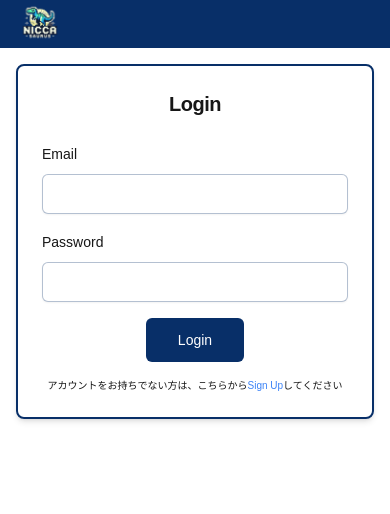
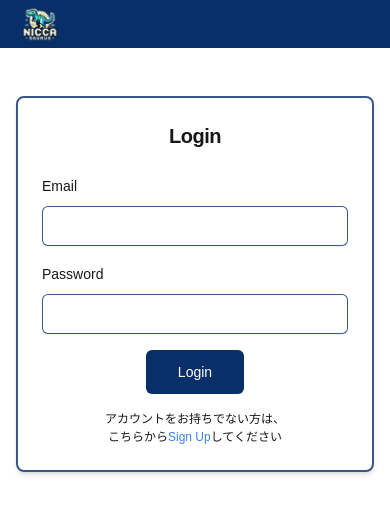
Before and after one commit to masuim/nicca-saurus, a Next.js app: page /auth in a window 390 px wide. Shown: the top 514 px of the page. Built offline with nearby package versions, Linux system fonts and the light colour scheme.

Commit message:
fix: authのスタイル調整

```diff
--- a/src/app/auth/page.tsx
+++ b/src/app/auth/page.tsx
@@ -14,16 +14,16 @@ export default function AuthPage() {
 
   return (
     <div className="flex min-h-screen flex-col md:flex-row">
-      <header className="bg-primary flex h-12 items-center px-4 md:hidden">
+      <header className="flex h-12 items-center bg-primary px-4 md:hidden">
         <Image
           src={logo}
           alt="App Logo"
           width={100}
           height={24}
-          className="h-full w-auto object-contain"
+          className="mt-1 h-full w-auto object-contain"
         />
       </header>
-      <div className="bg-primary hidden w-full items-center justify-center p-4 md:flex md:w-2/5 md:p-8">
+      <div className="hidden w-full items-center justify-center bg-primary p-4 md:flex md:w-2/5 md:p-8">
         <Image
           src={logo}
           alt="rex"
@@ -32,7 +32,7 @@ export default function AuthPage() {
           className="w-3/4 max-w-xs sm:max-w-sm"
         />
       </div>
-      <div className="flex w-full items-center justify-center p-4 md:w-3/5 md:p-8">
+      <div className="md: mt-8 flex w-full items-center justify-center p-4 md:mt-0 md:w-3/5 md:p-8">
         <Card className="w-full max-w-sm sm:max-w-md">
           <CardHeader className="flex items-center justify-center">
             <CardTitle className="text-xl sm:text-2xl">{isSignUp ? 'Sign Up' : 'Login'}</CardTitle>
--- a/src/components/login-form.tsx
+++ b/src/components/login-form.tsx
@@ -85,8 +85,10 @@ export const LoginForm = ({ setIsSignUp }: Props) => {
           </Button>
         </div>
 
-        <p className="text-center text-[10px]">
-          アカウントをお持ちでない方は、こちらから
+        <p className="text-muted-foreground mt-4 text-center text-[12px]">
+          <span className="block md:inline">アカウントをお持ちでない方は、</span>
+          <span className="block md:inline">
+            こちらから
             <button
               className="font-inherit cursor-pointer border-none bg-transparent p-0 text-blue-500 hover:underline"
               onClick={() => setIsSignUp(true)}
@@ -94,6 +96,7 @@ export const LoginForm = ({ setIsSignUp }: Props) => {
               Sign Up
             </button>
             してください
+          </span>
         </p>
       </form>
     </FormProvider>
--- a/src/components/signup-form.tsx
+++ b/src/components/signup-form.tsx
@@ -134,16 +134,18 @@ export const SignUpForm = ({ setIsSignUp }: Props) => {
             {form.formState.isSubmitting ? 'Signing up...' : 'Sign Up'}
           </Button>
         </div>
-
-        <p className="text-center text-[10px]">
-          すでにアカウントをお持ちの方は、こちらから
+        <p className="text-muted-foreground mt-4 text-center text-[12px]">
+          <span className="block md:inline">すでにアカウントをお持ちの方は、</span>
+          <span className="block md:inline">
+            こちらから
             <button
               className="font-inherit cursor-pointer border-none bg-transparent p-0 text-blue-500 hover:underline"
-            onClick={() => setIsSignUp(false)}
+              onClick={() => setIsSignUp(true)}
             >
               Login
             </button>
             してください
+          </span>
         </p>
       </form>
     </FormProvider>
--- a/src/components/ui/card.tsx
+++ b/src/components/ui/card.tsx
@@ -11,8 +11,8 @@ const Card = React.forwardRef<HTMLDivElement, CardProps>(
       <div
         ref={ref}
         className={cn(
-          'bg-card text-card-foreground border-primary rounded-lg border-2 shadow-md',
-          variant === 'outlined' && 'border-primary border-2',
+          'bg-card text-card-foreground rounded-lg border-2 border-primary/80 shadow-md',
+          variant === 'outlined' && 'border-2 border-primary/80',
           className
         )}
         {...props}
--- a/src/components/ui/input.tsx
+++ b/src/components/ui/input.tsx
@@ -10,7 +10,7 @@ const Input = React.forwardRef<HTMLInputElement, InputProps>(
       <input
         type={type}
         className={cn(
-          'border-primary/30 placeholder:text-muted-foreground flex h-10 w-full rounded-md border bg-background px-3 py-2 text-sm ring-offset-background file:border-0 file:bg-transparent file:text-sm file:font-medium focus-visible:outline-none focus-visible:ring-2 focus-visible:ring-offset-2 disabled:cursor-not-allowed disabled:opacity-50',
+          'placeholder:text-muted-foreground flex h-10 w-full rounded-md border border-primary/80 bg-background px-3 py-2 text-sm ring-offset-background file:border-0 file:bg-transparent file:text-sm file:font-medium focus-visible:outline-none focus-visible:ring-2 focus-visible:ring-offset-2 disabled:cursor-not-allowed disabled:opacity-50',
           'shadow-sm',
           'focus:border-primary focus:ring-primary',
           className
```
Lines whose indentation alone changed are shown as unchanged.
